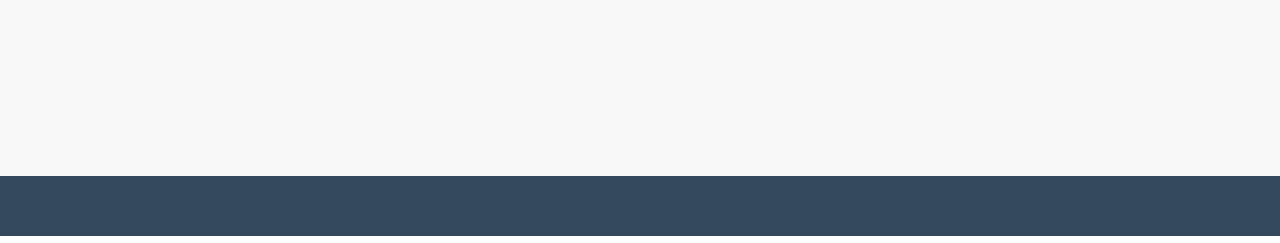
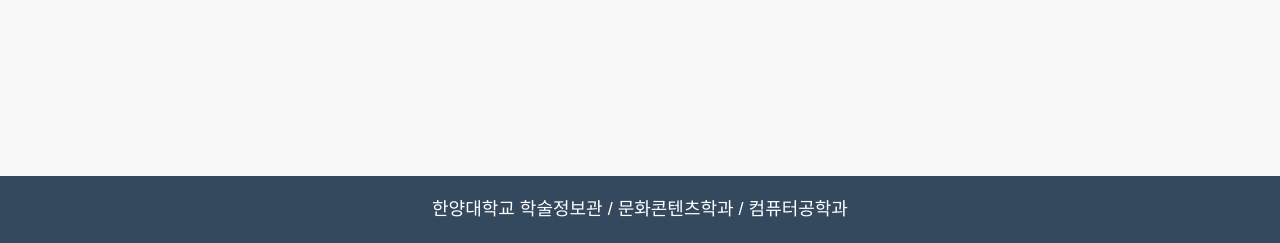
Before and after one commit to SungjinYoo/BookShare, a Django app: template bookshare/templates/book.html in a window 1280 px wide. Shown: the part 564-807 px from the top of the page. Run offline with Django 3.2, Linux system fonts and the light colour scheme; the template is opened without the code that fills it, so the values that code supplies are empty; some libraries are stand-ins or nearby versions.

Commit message:
add footer

```diff
--- a/bookshare/static/css/style.css
+++ b/bookshare/static/css/style.css
@@ -31,11 +31,6 @@ html, body {
     height:100%;
     font-family: 'Nanum Gothic';﻿
 }
-
-footer {
-    height:60px;
-}
-
 
 p {
     font-family: 'Nanum Myeongjo';﻿
@@ -346,3 +341,13 @@ div.course-wrapper .label{
 .title {
 	font-size:24px;
 }
+
+footer {
+    padding: 1em;
+    font-weight: normal;;
+}
+
+footer p {
+    font-family: sans-serif;
+    margin: 0;
+}
--- a/bookshare/templates/base.html
+++ b/bookshare/templates/base.html
@@ -71,6 +71,9 @@
             </div>
         </div>
         <footer class="bg-primary">
+            <div class="container text-center">
+                <p>한양대학교 학술정보관 / 문화콘텐츠학과 / 컴퓨터공학과</p>
+            </div>
         </footer>
 
     </body>
```
